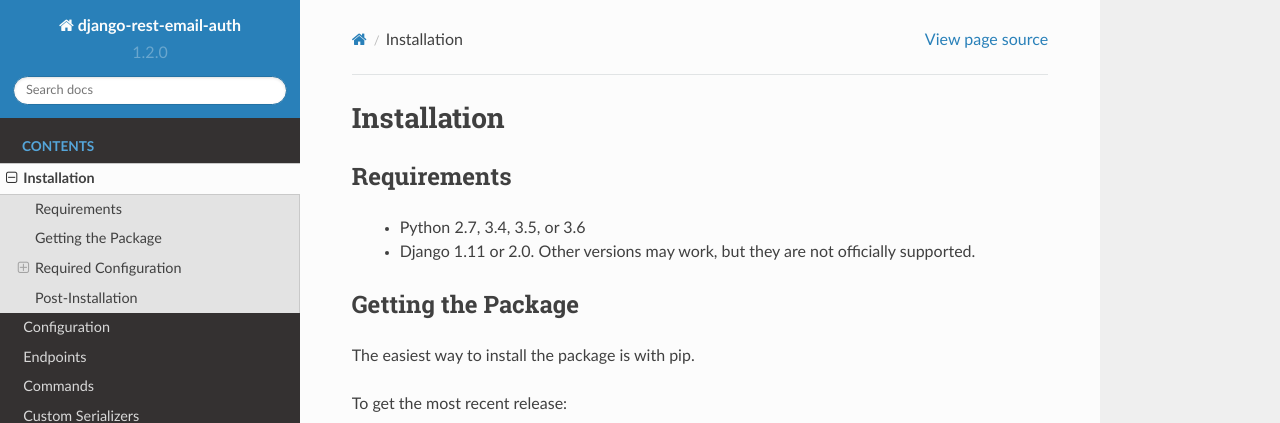
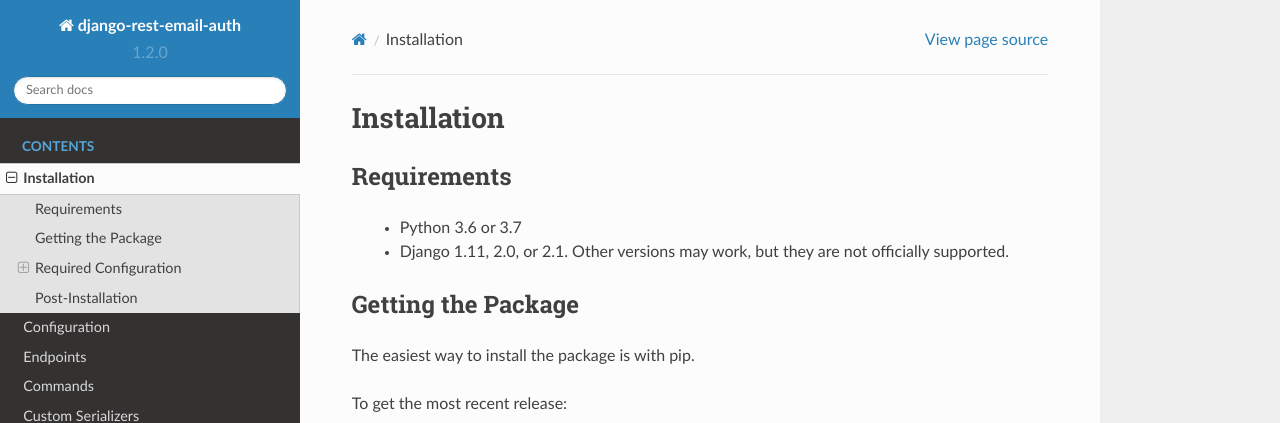
Before and after one commit to cdriehuys/django-rest-email-auth, a Sphinx documentation site: the page built from docs/installation.rst, in a window 1280 px wide and 900 px high. Shown: the top 423 px of the window. Built offline with Sphinx 7.4.7 and the Read the Docs theme 2.0.0, drawn with Linux system fonts in a browser that asks for light colours.

Commit message:
Drop support for python < 3.6
Python 2.7 is EOL in less than a year and Python 3 versions below 3.6
are no longer supported. Similarly, we now support Python 3.7.

```diff
--- a/docs/installation.rst
+++ b/docs/installation.rst
@@ -6,8 +6,8 @@
 Requirements
 ============
 
-  * Python 2.7, 3.4, 3.5, or 3.6
-  * Django 1.11 or 2.0. Other versions may work, but they are not officially supported.
+  * Python 3.6 or 3.7
+  * Django 1.11, 2.0, or 2.1. Other versions may work, but they are not officially supported.
 
 
 Getting the Package
--- a/setup.py
+++ b/setup.py
@@ -25,6 +25,7 @@
         'Framework :: Django',
         'Framework :: Django :: 1.11',
         'Framework :: Django :: 2.0',
+        'Framework :: Django :: 2.1',
 
         'Intended Audience :: Developers',
         'License :: OSI Approved :: MIT License',
@@ -32,12 +33,9 @@
 
         # Supported versions of Python
         'Programming Language :: Python',
-        'Programming Language :: Python :: 2',
-        'Programming Language :: Python :: 2.7',
         'Programming Language :: Python :: 3',
-        'Programming Language :: Python :: 3.4',
-        'Programming Language :: Python :: 3.5',
         'Programming Language :: Python :: 3.6',
+        'Programming Language :: Python :: 3.7',
     ],
 
     # Include the actual source code
```
Also changed, not shown: docs/CHANGELOG.rst (+7 -0 lines), .travis.yml, 2 other files.
